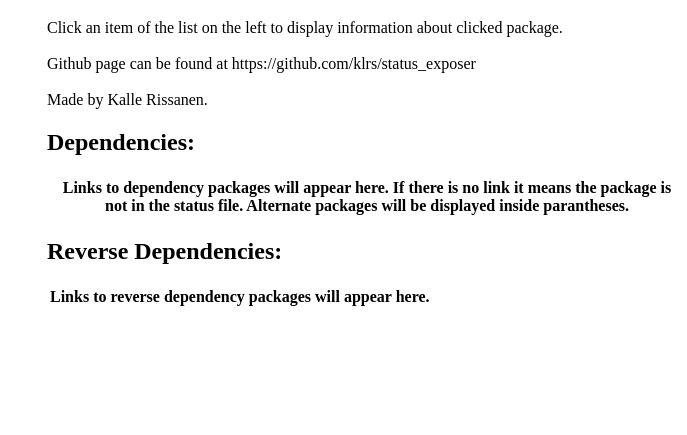
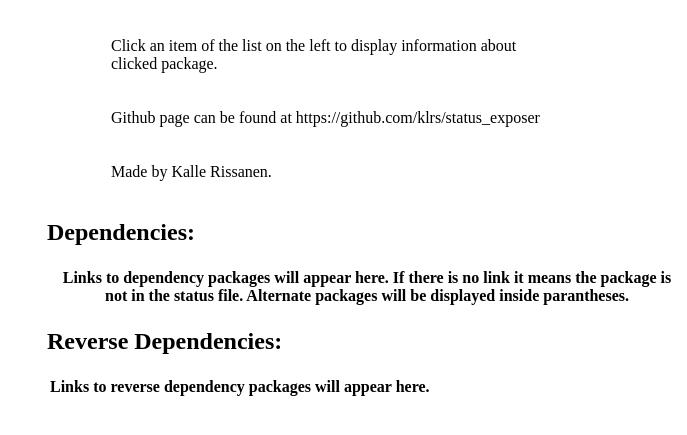
Before and after one commit to klrs/status_exposer, a plain HTML site: page index.html in a window 1280 px wide. Shown: the part 61-496 px from the top of the page, without its empty margins (593-1280 px from the left). Drawn offline with Linux system fonts and the light colour scheme; no server answers.

Commit message:
added pre-wrap to description

```diff
--- a/styles.css
+++ b/styles.css
@@ -1,3 +1,7 @@
+#p-description {
+    white-space: pre-wrap;
+}
+
 /* Split the screen in half */
 .split {
     height: 100%;
```
